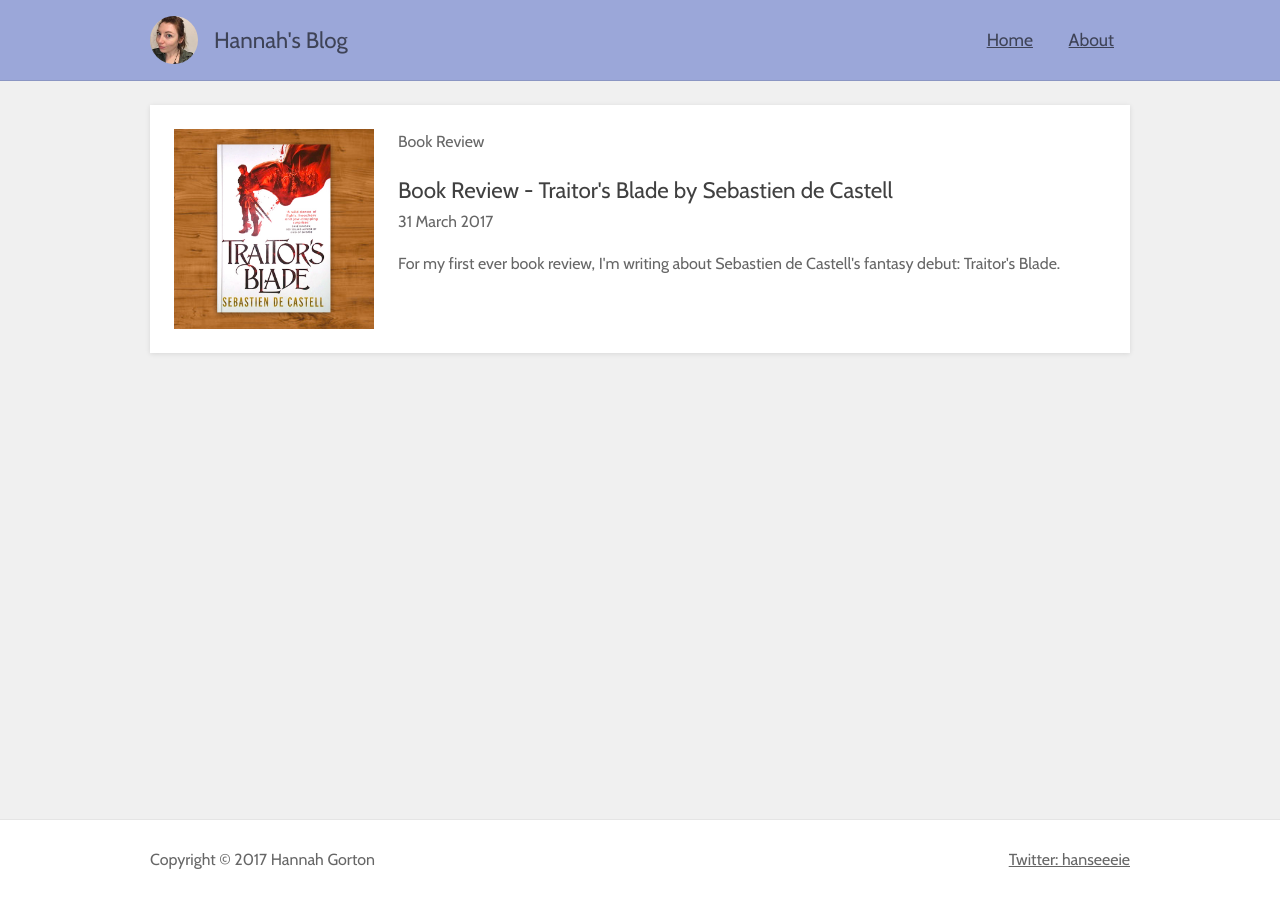
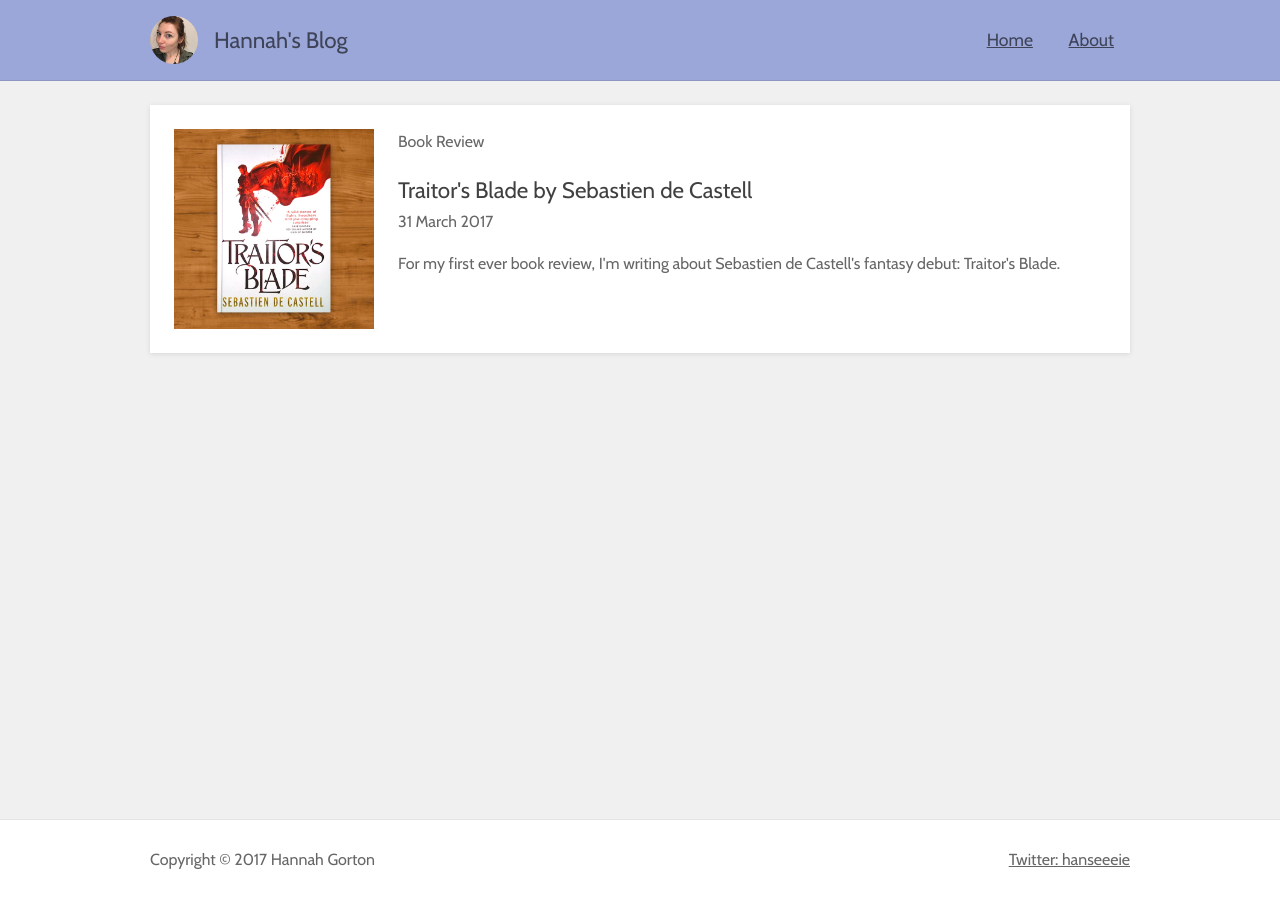
Before and after one commit to Hanseeeie/hanseeeie.github.io, a Jekyll site: the page built from index.html, in a window 1280 px wide. Built offline with Jekyll 4.4.1, drawn with Linux system fonts in a browser that asks for light colours.

Commit message:
Updated title

```diff
--- a/_posts/2017-03-31-traitors-blade-review.html
+++ b/_posts/2017-03-31-traitors-blade-review.html
@@ -1,6 +1,6 @@
 ---
 layout: post
-title:  "Book Review - Traitor's Blade by Sebastien de Castell"
+title:  "Traitor's Blade by Sebastien de Castell"
 date:   2017-03-31 00:00:00 +0000
 category: Book Review
 excerpt: "For my first ever book review, I'm writing about Sebastien de Castell's fantasy debut: Traitor's Blade."
@@ -39,7 +39,7 @@ img-alt: Traitor's Blade Book Cover
 <h3>Overall</h3>
 <p>de Castell's novel hooked me from the get-go with mystery and the promise of a new fantasy world.</p>
 
-<figure>
+<figure class="figure--center">
   <img src="/img/traitors-blade-map.jpg" alt="Map of Trista" />
   <figcaption>Map of Trista</figcaption>
 </figure>
```
